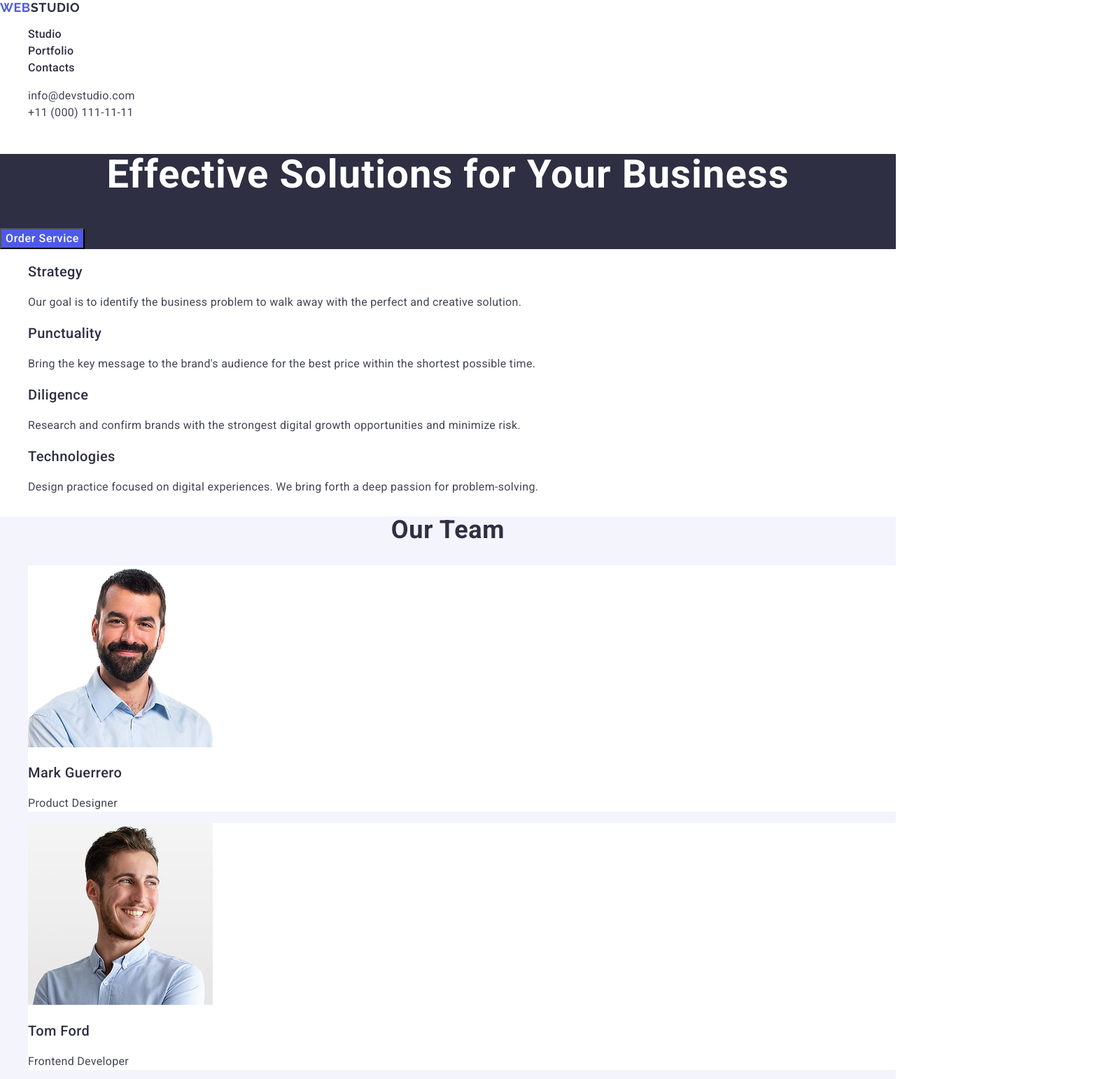
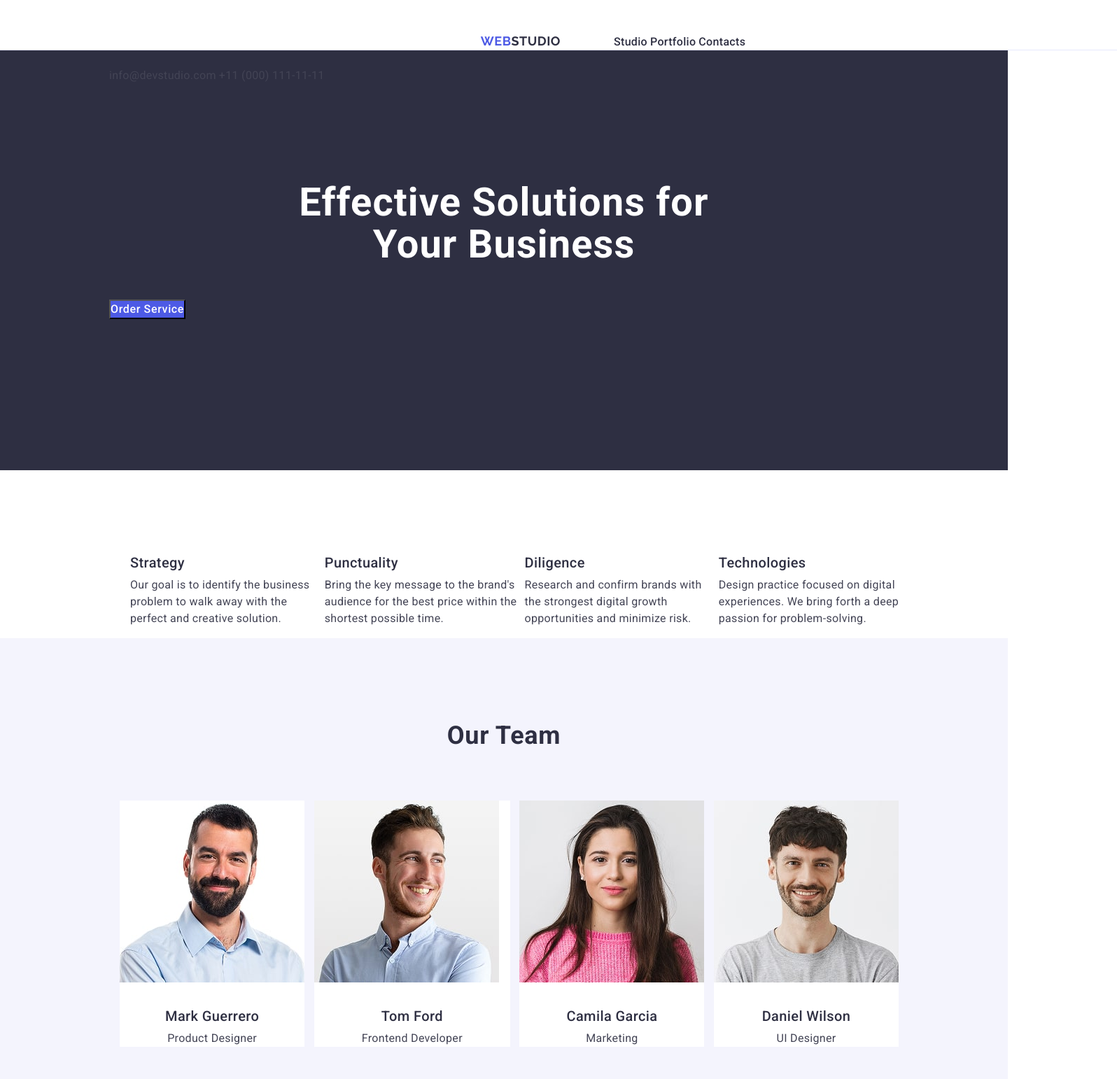
Before and after one commit to MR8484/goit-markup-hw-03, a plain HTML site: page index.html in a window 1280 px wide. Shown: the top 1542 px of the page at 70% size, 1596 px wide, since content can reach past the window. Drawn offline with nearby package versions, Linux system fonts and the light colour scheme.

Commit message:
add block

```diff
--- a/css/styles.css
+++ b/css/styles.css
@@ -1,6 +1,11 @@
 /* font-family: "Roboto", sans-serif;
 font-family: "Raleway", sans-serif;
  */
+* {
+  margin: 0;
+  padding: 0;
+  box-sizing: border-box;
+}
 
 body {
   font-family: "Roboto", sans-serif;
@@ -15,6 +20,31 @@ ol {
 
 a {
   text-decoration: none;
+}
+
+p,
+h1,
+h2,
+h3,
+h4,
+h5,
+h6 {
+  margin: 0;
+  padding: 0;
+}
+
+.container {
+  width: 1158px;
+  padding: 0 15px;
+  margin: 0 auto;
+}
+
+.page-header {
+  border-bottom: 1px solid #e7e9fc;
+  width: 1440px;
+  height: 72px;
+  display: flex;
+  justify-content: space-between;
 }
 
 .heder-logo {
@@ -32,24 +62,38 @@ a {
 
 .heder-logo {
   margin-right: 76px;
+  padding-top: 24px;
+  padding-bottom: 24px;
 }
 
 .heder-logo .logo-part {
   color: #2e2f42;
 }
 
-.footer-logo {
-  font-family: "Raleway", sans-serif;
-  font-weight: 700;
-  font-size: 18px;
-  line-height: 1.17;
-  letter-spacing: 0.03em;
-  text-transform: uppercase;
-  color: #4d5ae5;
+.header-nav {
+  background-color: #fff;
+  display: flex;
+  justify-content: center;
+  padding-top: 24px;
+  border-bottom: 1px solid #e7e9fc;
+  width: 1440px;
+  height: 72px;
 }
 
-.footer-logo .logo-part {
-  color: #f4f4fd;
+.nav-ithem {
+  display: flex;
+  align-items: center;
+  padding-top: 24px;
+  padding-bottom: 24px;
+  display: inline-block;
+}
+
+.contacts-ithem {
+  display: inline-block;
+  align-items: center;
+  padding-top: 24px;
+  padding-bottom: 24px;
+  display: inline-block;
 }
 
 .nav-link {
@@ -58,6 +102,7 @@ a {
   line-height: 1.5;
   letter-spacing: 0.02em;
   color: #2e2f42;
+  display: inline-block;
 }
 
 .nav-link:hover,
@@ -73,6 +118,7 @@ a {
   line-height: 1.5;
   letter-spacing: 0.02em;
   color: #434455;
+  display: inline-block;
 }
 
 .contacts-link:hover,
@@ -88,6 +134,13 @@ a {
 
 .hero {
   background-color: #2e2f42;
+  display: flex;
+  flex-direction: column;
+  align-items: center;
+  width: 1440px;
+  height: 600px;
+  margin-left: 0;
+  margin-right: 0;
 }
 
 .section-baner-title {
@@ -97,6 +150,10 @@ a {
   letter-spacing: 0.02em;
   text-align: center;
   color: #fff;
+  padding-top: 188px;
+  padding-bottom: 48px;
+  padding-left: 248px;
+  padding-right: 248px;
 }
 
 .btn-banner {
@@ -108,6 +165,7 @@ a {
   color: #fff;
   background-color: #4d5ae5;
   cursor: pointer;
+  margin-bottom: 188px;
 }
 
 .btn-banner:hover,
@@ -115,12 +173,26 @@ a {
   background-color: #404bbf;
 }
 
-.our-team {
-  background-color: #f4f4fd;
+/* --section about-- */
+.section-features {
+  width: 1128px;
+  height: 104px;
+  padding-top: 120px;
+  margin-bottom: 120px;
+  margin-left: 156px;
+  padding-left: 15px;
 }
 
-.team-ithem {
-  background-color: #ffffff;
+.section-title {
+  font-weight: 500;
+  font-size: 20px;
+  line-height: 1.2;
+  letter-spacing: 0.02em;
+  color: #2e2f42;
+}
+.features-list {
+  display: flex;
+  justify-content: space-between;
 }
 
 .card-title {
@@ -129,14 +201,31 @@ a {
   line-height: 1.2;
   letter-spacing: 0.02em;
   color: #2e2f42;
+  margin-right: 24px;
 }
-
 .card-text {
   font-weight: 400;
   font-size: 16px;
   line-height: 1.5;
   letter-spacing: 0.02em;
   color: #434455;
+  padding-top: 8px;
+}
+
+/* --our-team-- */
+.our-team {
+  background-color: #f4f4fd;
+  display: flex;
+  justify-content: space-between;
+  padding-top: 120px;
+  padding-bottom: 120px;
+  margin-bottom: 120px;
+  width: 1440px;
+  height: 732px;
+}
+
+.team-ithem {
+  background-color: #ffffff;
 }
 
 .our-team-title {
@@ -149,12 +238,23 @@ a {
   color: #2e2f42;
 }
 
+.team-list {
+  display: flex;
+  justify-content: space-between;
+  padding-top: 72px;
+  padding-left: 15px;
+}
+
 .card-team-title {
   font-weight: 500;
   font-size: 20px;
   line-height: 1.2;
   letter-spacing: 0.02em;
   color: #2e2f42;
+  text-align: center;
+  padding-top: 32px;
+  padding-left: 65px;
+  padding-right: 65px;
 }
 
 .card-team-text {
@@ -163,9 +263,24 @@ a {
   line-height: 1.5;
   letter-spacing: 0.02em;
   color: #434455;
+  text-align: center;
+  padding-top: 8px;
+  padding-left: 68px;
+  padding-right: 68px;
 }
 
 /* --section portfolio-- */
+
+.portfolio {
+  background-color: #f4f4fd;
+  display: flex;
+  justify-content: space-between;
+  margin-top: 0;
+  width: 1128px;
+  height: 1000px;
+  margin-left: 156px;
+  margin-bottom: 104px;
+}
 
 .portfolio-title {
   font-weight: 700;
@@ -177,12 +292,22 @@ a {
   color: #2e2f42;
 }
 
+.portfolio-list {
+  display: flex;
+  flex-wrap: wrap;
+  justify-content: space-between;
+  padding-top: 72px;
+  margin-right: 2px;
+}
+
 .card-portfolio-title {
   font-weight: 500;
   font-size: 20px;
   line-height: 1.2;
   letter-spacing: 0.02em;
   color: #2e2f42;
+  padding-top: 32px;
+  padding-left: 16px;
 }
 
 .portfolio-text {
@@ -191,13 +316,42 @@ a {
   line-height: 1.5;
   letter-spacing: 0.02em;
   color: #434455;
+  padding-top: 8px;
+  padding-left: 16px;
+  padding-bottom: 48px;
 }
 
 /* --footer-- */
+.page-footer {
+  background-color: #2e2f42;
+  width: 1440px;
+  height: 312px;
+  padding-top: 116px;
+}
+
+.footer-logo {
+  font-family: "Raleway", sans-serif;
+  font-weight: 700;
+  font-size: 18px;
+  line-height: 1.17;
+  letter-spacing: 0.03em;
+  text-transform: uppercase;
+  color: #4d5ae5;
+  padding-left: 15px;
+  margin-bottom: 84px;
+}
+
+.footer-logo .logo-part {
+  color: #f4f4fd;
+}
+
 .footer-text {
   font-weight: 400;
   font-size: 16px;
   line-height: 1.5;
   letter-spacing: 0.02em;
   color: #f4f4fd;
+  padding-top: 16px;
+  padding-left: 15px;
+  padding-right: 849px;
 }
--- a/index.html
+++ b/index.html
@@ -25,6 +25,7 @@
 
 <!--page heder-->
     <header class="page-header">
+      <div class="container">
         <nav class="header-nav">
           <a href="./index.html" class="heder-logo">Web<span class="logo-part">Studio</span></a        >
           <ul class="nav-list">
@@ -35,27 +36,31 @@
         </nav>
         <address class="contact-info">
           <ul class="contact-list">
-          <li class="contacts-item">
+            <li class="contacts-ithem">
               <a class="contacts-link" href="mailto:info@devstudio.com"
                 >info@devstudio.com</a
               >
             </li>
-          <li class="contacts-item">
+            <li class="contacts-ithem">
               <a class="contacts-link" href="tel:+110001111111"
                 >+11 (000) 111-11-11</a
               >
             </li>
           </ul>
         </address>
+      </div>
     </header>
     <!--hero content-->
     <main>
       <section class="hero">
+        <div class="container">
           <h1 class="section-baner-title">Effective Solutions for Your Business</h1>
           <button type="button" class="btn-banner">Order Service</button>
+        </div>
       </section>
 
       <section class="section-features">
+        <div class="container">
           <h2 hidden class="section-title">Advantages</h2>
           <ul class="features-list">
             <li>
@@ -86,10 +91,12 @@
               </p>
             </li>
           </ul>
+        </div>
       </section>
 
       <!--section Our team-->
       <section class="our-team">
+        <div class="container">
           <h2 class="our-team-title">Our Team</h2>
           <ul class="team-list">
             <li class="team-ithem">
@@ -98,11 +105,7 @@
               <p class="card-team-text">Product Designer</p>
             </li>
             <li class="team-ithem">
-            <img
-              src="./images/foto-card_2.jpg"
-              alt="Frontend Developer"
-              width="264"
-            />
+              <img src="./images/foto-card_2.jpg" alt="Frontend Developer" width="264" />
               <h3 class="card-team-title">Tom Ford</h3>
               <p class="card-team-text">Frontend Developer</p>
             </li>
@@ -117,9 +120,11 @@
               <p class="card-team-text">UI Designer</p>
             </li>
           </ul>
+        </div>
       </section>
       <!--section Portfolio-->
       <section class="portfolio">
+        <div class="container">
           <h2 class="portfolio-title">Our Portfolio</h2>
           <ul class="portfolio-list">
             <li>
@@ -155,8 +160,12 @@
             </li>
           </ul>
         </section>
+        </div>
     </main>
+
+
     <footer class="page-footer">
+      <div class="container">
         <a class="footer-logo" href="./index.html"
           >Web<span class="logo-part">Studio</span></a
         >
@@ -164,6 +173,7 @@
           Increase the flow of customers and sales for your business with digital
           marketing & growth solutions.
         </p>
+      </div>
     </footer>
   </body>
 </html>
```
Lines whose indentation alone changed are shown as unchanged.
